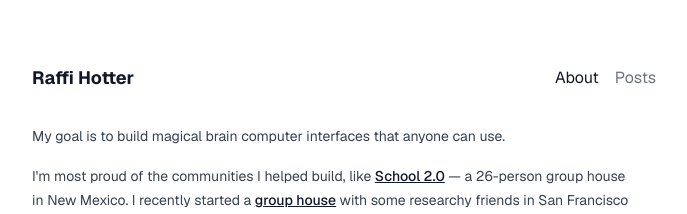
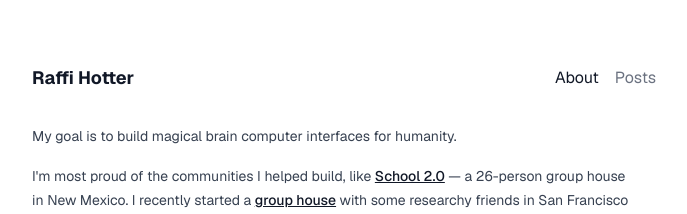
Before and after one commit to rhotter/rhotter.com, a Next.js app: page / in a window 1280 px wide. Shown: the top 214 px of the page, without its empty margins (296-983 px from the left). Built offline with nearby package versions, Linux system fonts and the light colour scheme.

Commit message:
Update page.mdx

```diff
--- a/app/page.mdx
+++ b/app/page.mdx
@@ -1,7 +1,7 @@
 import { Socials } from "./NavBar";
 
 
-My goal is to build magical brain computer interfaces that anyone can use.
+My goal is to build magical brain computer interfaces for humanity.
 
 I'm most proud of the communities I helped build, like [School 2.0](https://school2point0.com) — a 26-person group house in New Mexico. I recently started a [group house](https://lxm.house) with some researchy friends in San Francisco — message me if you're in town and need a free place to stay or want to come for Hot Cocoa!
 
```
